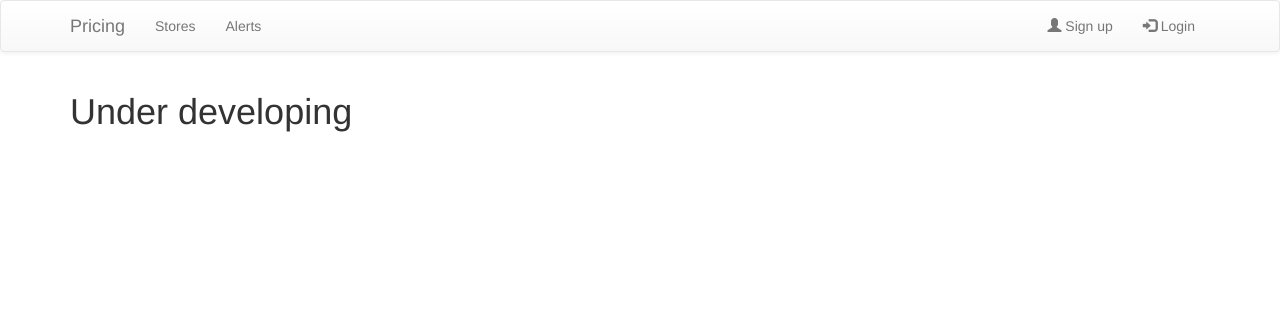
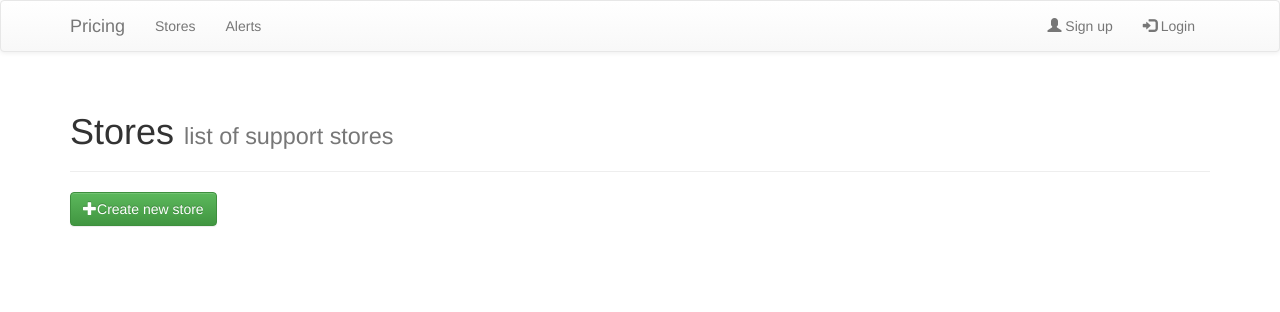
Before and after one commit to sp900409/project_web, a Flask app: page /stores/ in a window 1280 px wide. Shown: the top 312 px of the page. Run offline with Flask 2, Linux system fonts and the light colour scheme; data that the repository does not hold is empty; some libraries are stand-ins or nearby versions.

Commit message:
fishing creating stores page

```diff
--- a/src/models/stores/store.py
+++ b/src/models/stores/store.py
@@ -26,7 +26,7 @@ class Store(object):
         }
 
     @classmethod
-    def get_by_ID(cls, id):
+    def get_by_id(cls, id):
         return cls(**Database.find_one(StoreConstants.COLLECTIONS, {"_id": id}))
 
     def save_to_mongo(self):
@@ -53,3 +53,7 @@ class Store(object):
                 return store
             except:
                 raise StoreErrors.StoreNotFoundException("he URL Prefix used to find store didn't give us any result")
+
+    @classmethod
+    def all(cls):
+        return [cls(**elem) for elem in Database.find(StoreConstants.COLLECTIONS, {})]
--- a/src/models/stores/views.py
+++ b/src/models/stores/views.py
@@ -1,12 +1,46 @@
 from flask import Blueprint
+from flask import json
+from flask import redirect
 from flask import render_template
+from flask import request
+from flask import url_for
+
+from src.models.stores.store import Store
 
 store_blueprint = Blueprint('stores', __name__)
 
+
 @store_blueprint.route('/')
 def index():
-    return render_template("stores/store.jinja2")
+    stores = Store.all()
+    return render_template("stores/store_index.jinja2", stores = stores)
 
-@store_blueprint.route('/store/<string:name>')
-def store_page():
-    pass
+
+@store_blueprint.route('/store/<string:store_id>')
+def store_page(store_id):
+    return render_template("stores/store.jinja2", store=Store.get_by_id(store_id))
+
+
+@store_blueprint.route('/create', methods=['GET', 'POST'])
+def create_store():
+    if request.method == 'POST':
+        name = request.form['name']
+        url_prefix = request.form['url_prefix']
+        tag_name = request.form['tag_name']
+        query = json.loads(request.form['query'])
+
+        Store(name, url_prefix, tag_name, query).save_to_mongo()
+
+        return redirect(url_for('.index'))
+
+    return render_template('stores/create_store.jinja2')
+
+@store_blueprint.route('/edit/<string:store_id>', methods=['GET', 'POST'])
+def edit_store(store_id):
+    if request.method == 'POST':
+        pass
+    return "Edit store page"
+
+@store_blueprint.route('/delete/<string:store_id>')
+def delete_store(store_id):
+    return "Delete store"
--- a/src/templates/stores/store.jinja2
+++ b/src/templates/stores/store.jinja2
@@ -2,8 +2,20 @@
 
 {% block content %}
 
+    <div class="page-header">
+        <h1>Store
+            <small>{{ store.name }}</small>
+        </h1>
 
-        <h1>Under developing</h1>
+    </div>
+    <p>All URLs in this store should start with <strong>{{ store.url_prefix }}</strong></p>
 
-
+    <div class="panel panel-default">
+        <div class="panel-body">
+            <a class="btn btn-warning" href="{{ url_for('stores.edit_store', store_id=store._id) }}" role="button">Edit
+                Store</a>
+            <a class="btn btn-danger" href="{{ url_for('stores.delete_store', store_id=store._id) }}" role="button">Delete
+                Store</a>
+        </div>
+    </div>
 {% endblock %}
--- /dev/null
+++ b/src/templates/stores/store_index.jinja2
@@ -0,0 +1,19 @@
+{% extends "base.html" %}
+
+{% block content %}
+<div class="page-header">
+<h1>Stores <small>list of support stores</small></h1>
+
+</div>
+    <div class="list-group">
+        {% for store in stores %}
+            <a href="{{ url_for('stores.store_page', store_id=store._id) }}" class="list-group-item">
+            <h4 class="list-group-item-title">{{ store.name }}</h4>
+            <p class="list-group-item-text">All URLs in this stores list should start with
+                 <strong> {{ store.url_prefix}}</strong></p></a>
+
+        {% endfor %}
+    </div>
+    <a class="btn btn-success" href="{{ url_for('stores.create_store') }}">
+    <span class="glyphicon glyphicon-plus"></span>Create new store</a>
+{% endblock %}
```
Also changed, not shown: src/templates/stores/create_store.jinja2 (+36 -3 lines).
